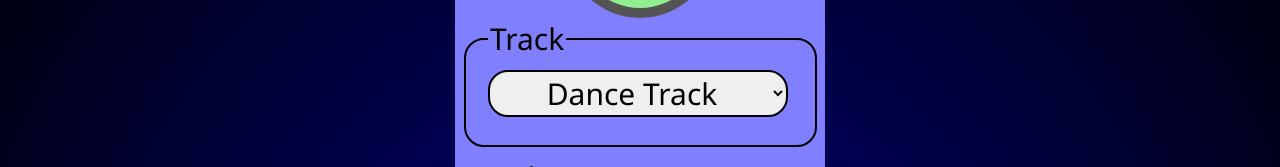
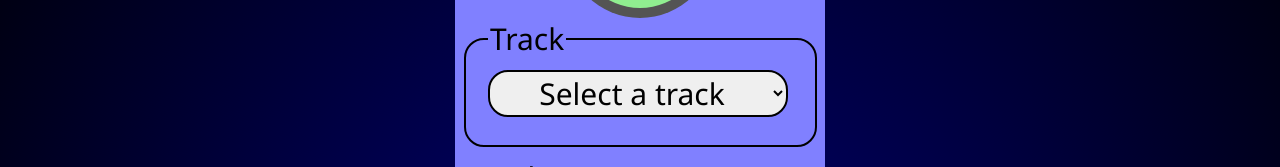
Before and after one commit to gabriel-bric-yud/AudioVisualizersJS, a plain HTML site: page index.html in a window 1280 px wide. Shown: the part 225-392 px from the top of the page. Drawn offline with Linux system fonts and the light colour scheme; a web font is replaced by a local one.

Commit message:
Update index.html

```diff
--- a/index.html
+++ b/index.html
@@ -24,7 +24,7 @@
         <fieldset id = "trackField">
           <legend>Track</legend>
           <select name = "tracks" id = "tracks" class = "hide">
-            <option value ="" disabled>Select a track <!--&#9964--></option>
+            <option value ="" disabled selected>Select a track <!--&#9964--></option>
             <option value = "DanceTrackG.wav">Dance Track</option>
             <option value = "PopTrackG.wav">Pop Track</option>
             <option value = "RockGuitarV.mp3">Rock Guitar Track</option>
```
